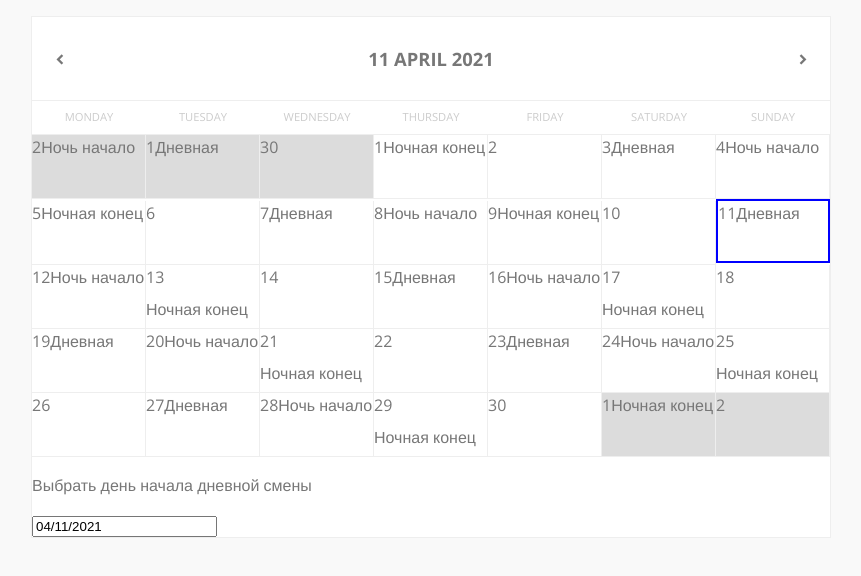
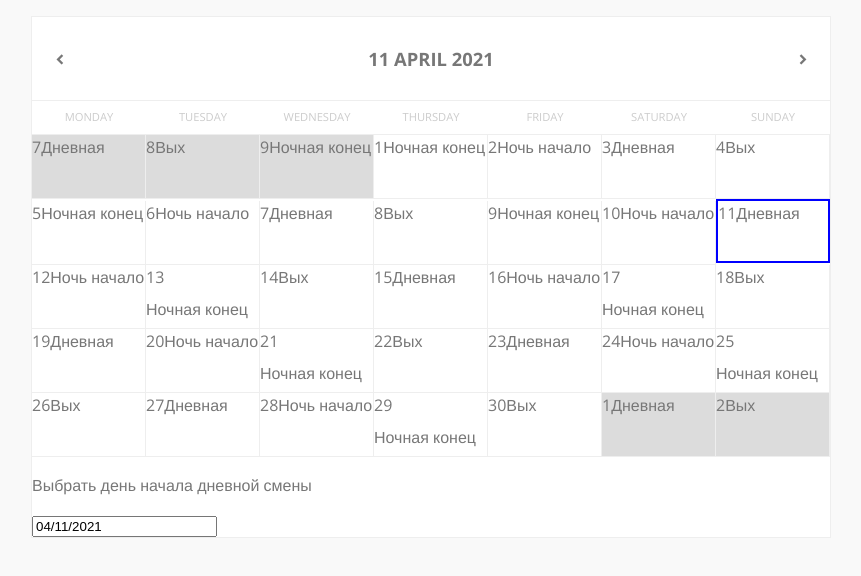
Before and after one commit to Parmon101/react-calendar, a React (Create React App) app: page / in a window 1280 px wide. Shown: the top 576 px of the page, without its empty margins (209-1070 px from the left). Built offline with nearby package versions, Linux system fonts and the light colour scheme.

Commit message:
Add files via upload

```diff
--- a/src/components/func/Cells.jsx
+++ b/src/components/func/Cells.jsx
@@ -1,15 +1,12 @@
 // import { default as dayjs } from 'dayjs';
 
 export function Cells({ count, onAdd, setSelectedDay, startDate }) {
-  const monthStart = count.startOf('month').day();
+  // остатки дней предыдущего месяца
+  const leftDaysWeek = count.startOf('month').day() -1;
+  const allDaysInCurrentMonth = count.endOf('month').date()-1;
 
-  // const monthStart = count.startOf('month').day() - 1;
-  // const rangeOfDaysNeeded = Array.from({ length: monthStart }, (_, index) => monthStart - index);
-  // const monthStart2 = rangeOfDaysNeeded.map(dayShift => count.startOf('month').subtract(dayShift, 'day').format('D'));
-
-  // остатки дней предыдущего месяца
-  const prevMonthDays = Array.from({ length: monthStart-1 }, (_, index) => {
-    const day = count.endOf('month').add(index, 'days');
+  const prevMonthDays2 = Array.from({ length: leftDaysWeek },(_, index) => {
+    const day = count.subtract(1,'month').add(allDaysInCurrentMonth-index, 'days');
 
     const diff = day.diff(startDate, 'days');
 
@@ -18,6 +15,9 @@ export function Cells({ count, onAdd, setSelectedDay, startDate }) {
       diff,
     }
   }).reverse();
+
+  console.log(leftDaysWeek);
+  console.log(allDaysInCurrentMonth);
 
 
   const endOfMonth = count.endOf('month').date();
@@ -40,7 +40,7 @@ export function Cells({ count, onAdd, setSelectedDay, startDate }) {
 
   // заполняем остаток недели новыми числами месяца
   const nextMonthDays = Array.from({ length: daysLeftInWeek}, (_, index) => {
-    const day = count.startOf('month').add(index, 'days');
+    const day = count.add(1,'month').startOf('month').add(index, 'days');
 
     const diff = day.diff(startDate, 'days');
 
@@ -49,18 +49,17 @@ export function Cells({ count, onAdd, setSelectedDay, startDate }) {
       diff,
     }
   });
-  console.log(prevMonthDays);
-  console.log(thisMonthDays);
-  console.log(nextMonthDays);
+
   return (
     <div className="body ">
 
-      {prevMonthDays.map(({ day, diff }) => {
+      {prevMonthDays2.map(({ day, diff }) => {
         const diffRemainder = diff % 4;
 
-        const isDayShift = diffRemainder === 0;
-        const nightStart = diffRemainder === 0 + 1 || diffRemainder === -3;
-        const nightEnd = diffRemainder === 0 + 2 || diffRemainder === -2;
+        const isDayShift = diffRemainder === 0 + 3 || diffRemainder === -3;
+        const nightStart = diffRemainder === 0;
+        const nightEnd = diffRemainder === 0 + 1 || diffRemainder === -1;
+        const week = diffRemainder === 0 + 2 || diffRemainder === -2;
 
         return (
           <div className="row col cell weekend"  key={`prev_${day}`}>
@@ -68,6 +67,7 @@ export function Cells({ count, onAdd, setSelectedDay, startDate }) {
             {isDayShift && 'Дневная'}
             {nightStart && 'Ночь начало'}
             {nightEnd && 'Ночная конец'}
+            {week && 'Вых'}
           </div>
           )
         })}
@@ -76,8 +76,10 @@ export function Cells({ count, onAdd, setSelectedDay, startDate }) {
         const diffRemainder = diff % 4;
 
         const isDayShift = diffRemainder === 0;
-        const nightStart = diffRemainder === 0 + 1 || diffRemainder === -3;
+        const nightStart = diffRemainder === 0 + 1 || diffRemainder === -1;
         const nightEnd = diffRemainder === 0 + 2 || diffRemainder === -2;
+        const week = diffRemainder === 0 + 3 || diffRemainder === -3;
+
 
         return (
              (day === currDay) ?
@@ -86,6 +88,7 @@ export function Cells({ count, onAdd, setSelectedDay, startDate }) {
                 {isDayShift && 'Дневная'}
                 {nightStart && 'Ночь начало'}
                 {nightEnd && 'Ночная конец'}
+                {week && 'Вых'}
               </div>
                :
               <div className="row col cell"  onClick={()=> {onAdd(); setSelectedDay(day)}} key={`this_${day}`}>
@@ -93,6 +96,7 @@ export function Cells({ count, onAdd, setSelectedDay, startDate }) {
                 {isDayShift && 'Дневная'}
                 {nightStart && 'Ночь начало'}
                 {nightEnd && 'Ночная конец'}
+                {week && 'Вых'}
               </div>
            )
         })}
@@ -101,8 +105,9 @@ export function Cells({ count, onAdd, setSelectedDay, startDate }) {
         const diffRemainder = diff % 4;
 
         const isDayShift = diffRemainder === 0;
-        const nightStart = diffRemainder === 0 + 1 || diffRemainder === -3;
+        const nightStart = diffRemainder === 0 + 3 || diffRemainder === -3;
         const nightEnd = diffRemainder === 0 + 2 || diffRemainder === -2;
+        const week = diffRemainder === 0 + 1 || diffRemainder === -1;
 
         return (
           <div className="row col cell weekend"  key={`prev_${day}`}>
@@ -110,6 +115,7 @@ export function Cells({ count, onAdd, setSelectedDay, startDate }) {
             {isDayShift && 'Дневная'}
             {nightStart && 'Ночь начало'}
             {nightEnd && 'Ночная конец'}
+            {week && 'Вых'}
           </div>
           )
         })}
```
